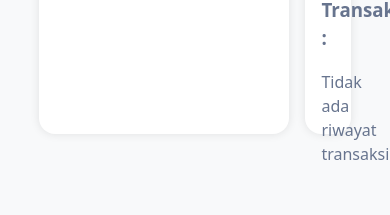
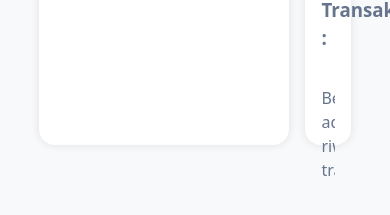
Before and after one commit to DeLuthpi/app-bank-react, a React (Vite) app: page / in a window 390 px wide. Shown: the part 655-870 px from the top of the page. Before the commit the page ends 844 px from the top, so only its background shows below. Built offline with nearby package versions, Linux system fonts and the light colour scheme.

Commit message:
add transaction history

```diff
--- a/src/assets/css/sidebar-style.css
+++ b/src/assets/css/sidebar-style.css
@@ -1,4 +1,6 @@
 .sidebar {
+	--ms-margin: 160px;
+	height: calc(100vh - var(--ms-margin));
 	width: 100%;
 	max-width: 15.625rem;
 	background-color: #fff;
--- a/src/assets/css/style.css
+++ b/src/assets/css/style.css
@@ -103,8 +103,9 @@ input::-webkit-inner-spin-button {
 
 .main-section {
 	--ms-margin: 18.65rem;
+	--my-margin: 192px;
 	width: calc(100% - var(--ms-margin));
-	height: 76vh;
+	height: calc(100vh - var(--my-margin));
 	border-radius: 1rem;
 	background-color: #fff;
 	box-shadow: 0 0 10px rgba(0, 0, 0, 0.1);
@@ -174,3 +175,68 @@ input::-webkit-inner-spin-button {
 	bottom: 10px;
 	right: 15px;
 }
+
+.main-transaction {
+	overflow-y: scroll;
+	overflow-x: hidden;
+	height: 220px;
+}
+
+.transaction-date {
+	margin-top: 0.5rem;
+	margin-bottom: 0;
+	font-size: 0.875rem;
+	font-weight: 400;
+	line-height: 1.4rem;
+	color: #67748e;
+}
+
+.transaction-type {
+	display: flex;
+	flex-wrap: wrap;
+	flex-direction: row;
+	justify-content: space-between;
+	align-items: center;
+	width: 50%;
+}
+
+.trx-type {
+	font-weight: 700;
+	line-height: 1.4rem;
+}
+
+.deposit {
+	color: #03c03c;
+}
+
+.deposit span {
+	color: #03c03c;
+}
+
+.trx-amount.deposit {
+	color: #03c03c;
+}
+
+.withdraw {
+	color: #e60026;
+}
+
+.withdraw span {
+	color: #e60026;
+}
+
+.trx-amount.withdraw {
+	color: #e60026;
+}
+
+.trx-amount {
+	font-weight: 700;
+	line-height: 1.4rem;
+	color: #67748e;
+}
+
+@media (max-width: 768px) {
+	.transaction-type {
+		width: 100%;
+	}
+}
--- a/src/pages/Home.jsx
+++ b/src/pages/Home.jsx
@@ -6,6 +6,7 @@ import { iconMcard } from "../helpers/const";
 
 const Home = () => {
 	const saldo = useSelector((state) => state.account.saldo);
+	const transactions = useSelector((state) => state.account.transactions);
 
 	return (
 		<div className="container">
@@ -23,7 +24,28 @@ const Home = () => {
 						<img src={iconMcard} className="mcard-img" alt="m-card image" />
 					</div>
 					<h3>Riwayat Transaksi :</h3>
-					<p className="main-desc">Tidak ada riwayat transaksi</p>
+					<div className="main-transaction">
+						{transactions.length === 0 ? (
+							<p className="main-desc">Belum ada riwayat transaksi</p>
+						) : (
+							transactions
+								.map((list) => {
+									return (
+										<div key={list?.id} className="transaction-history">
+											<p className="transaction-date">{list?.date}</p>
+											<div className="transaction-type">
+												<div className={`${list?.type === "Deposit" ? "trx-type deposit" : "trx-type withdraw"}`}>{list?.type}</div>
+												<div className={`${list?.type === "Deposit" ? "trx-amount deposit" : "trx-amount withdraw"}`}>
+													<CurrencyFormat value={list?.amount} displayType={"text"} thousandSeparator={true} decimalSeparator="." thousandSpacing="3" prefix={"Rp. "} />
+													.00,-
+												</div>
+											</div>
+										</div>
+									);
+								})
+								.reverse()
+						)}
+					</div>
 				</div>
 			</div>
 		</div>
--- a/src/redux/slices/accountSlice.js
+++ b/src/redux/slices/accountSlice.js
@@ -1,16 +1,22 @@
 import { createSlice } from "@reduxjs/toolkit";
+
+const datetime = new Date().toDateString() + " " + new Date().toLocaleTimeString();
 
 const accountSlice = createSlice({
 	name: "account",
 	initialState: {
 		saldo: 0,
+		id: 1,
+		transactions: [],
 	},
 	reducers: {
 		deposit(state, action) {
 			state.saldo += action.payload;
+			state.transactions.push({ id: state.id++, type: "Deposit", date: datetime, amount: action.payload });
 		},
 		withdraw(state, action) {
 			state.saldo -= action.payload;
+			state.transactions.push({ id: state.id++, type: "Withdraw", date: datetime, amount: action.payload });
 		},
 	},
 });
```
